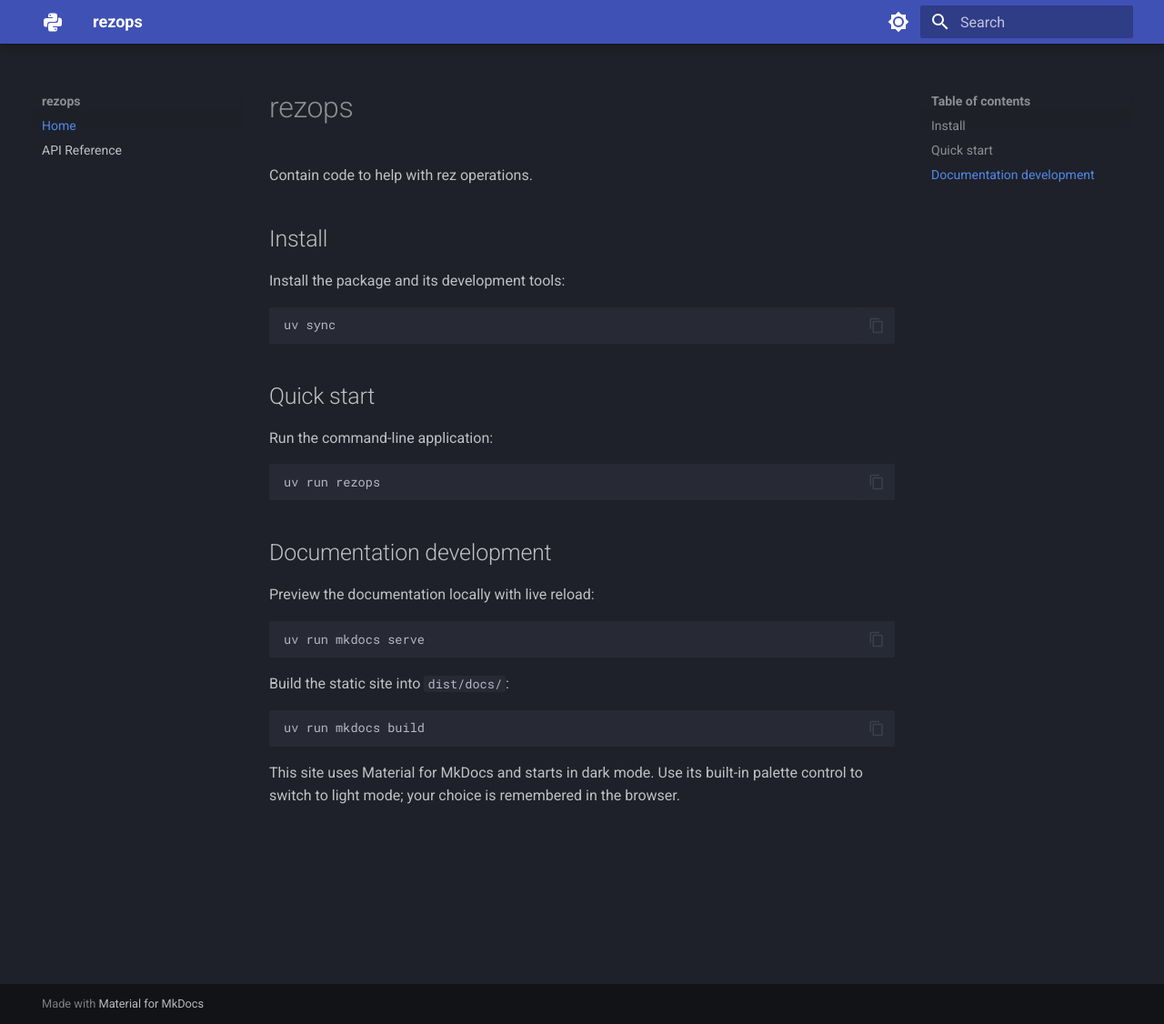
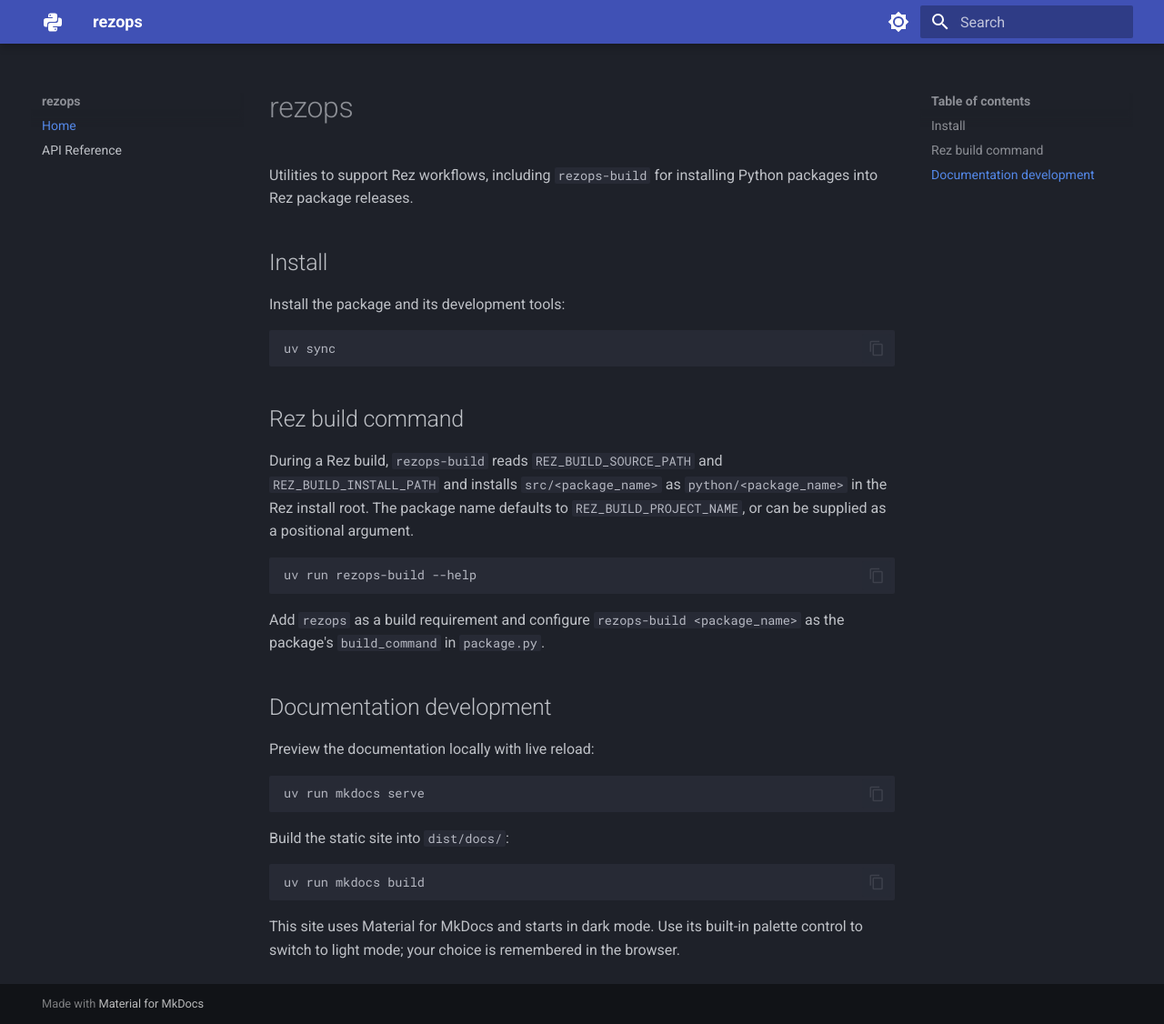
Before and after one commit to robertvigorito/rezops, an MkDocs documentation site: the page built from docs/index.md, in a window 1280 px wide and 1126 px high. Shown: the whole window at 91% size. Built offline with MkDocs 1.6.1 and Material for MkDocs 9.7.7, drawn with Linux system fonts in a browser that asks for light colours.

Commit message:
Clarify rezops-build documentation (#1)
* docs: clarify rez build purpose

Co-authored-by: robertvigorito <43940168+robertvigorito@users.noreply.github.com>

* docs: broaden rezops package description

Co-authored-by: robertvigorito <43940168+robertvigorito@users.noreply.github.com>

* docs: restore package metadata description

Co-authored-by: robertvigorito <43940168+robertvigorito@users.noreply.github.com>

---------

Co-authored-by: copilot-swe-agent[bot] <198982749+Copilot@users.noreply.github.com>
Co-authored-by: robertvigorito <43940168+robertvigorito@users.noreply.github.com>

````diff
--- a/docs/index.md
+++ b/docs/index.md
@@ -1,6 +1,7 @@
 # rezops
 
-Contain code to help with rez operations.
+Utilities to support Rez workflows, including `rezops-build` for installing Python
+packages into Rez package releases.
 
 ## Install
 
@@ -10,13 +11,19 @@ Install the package and its development tools:
 uv sync
 ```
 
-## Quick start
+## Rez build command
 
-Run the command-line application:
+During a Rez build, `rezops-build` reads `REZ_BUILD_SOURCE_PATH` and
+`REZ_BUILD_INSTALL_PATH` and installs `src/<package_name>` as
+`python/<package_name>` in the Rez install root. The package name defaults to
+`REZ_BUILD_PROJECT_NAME`, or can be supplied as a positional argument.
 
 ```sh
-uv run rezops
+uv run rezops-build --help
 ```
+
+Add `rezops` as a build requirement and configure `rezops-build <package_name>` as
+the package's `build_command` in `package.py`.
 ## Documentation development
 
 Preview the documentation locally with live reload:
````
Also changed, not shown: README.md (+10 -15 lines), pyproject.toml (line endings or trailing spaces), 1 other file.
